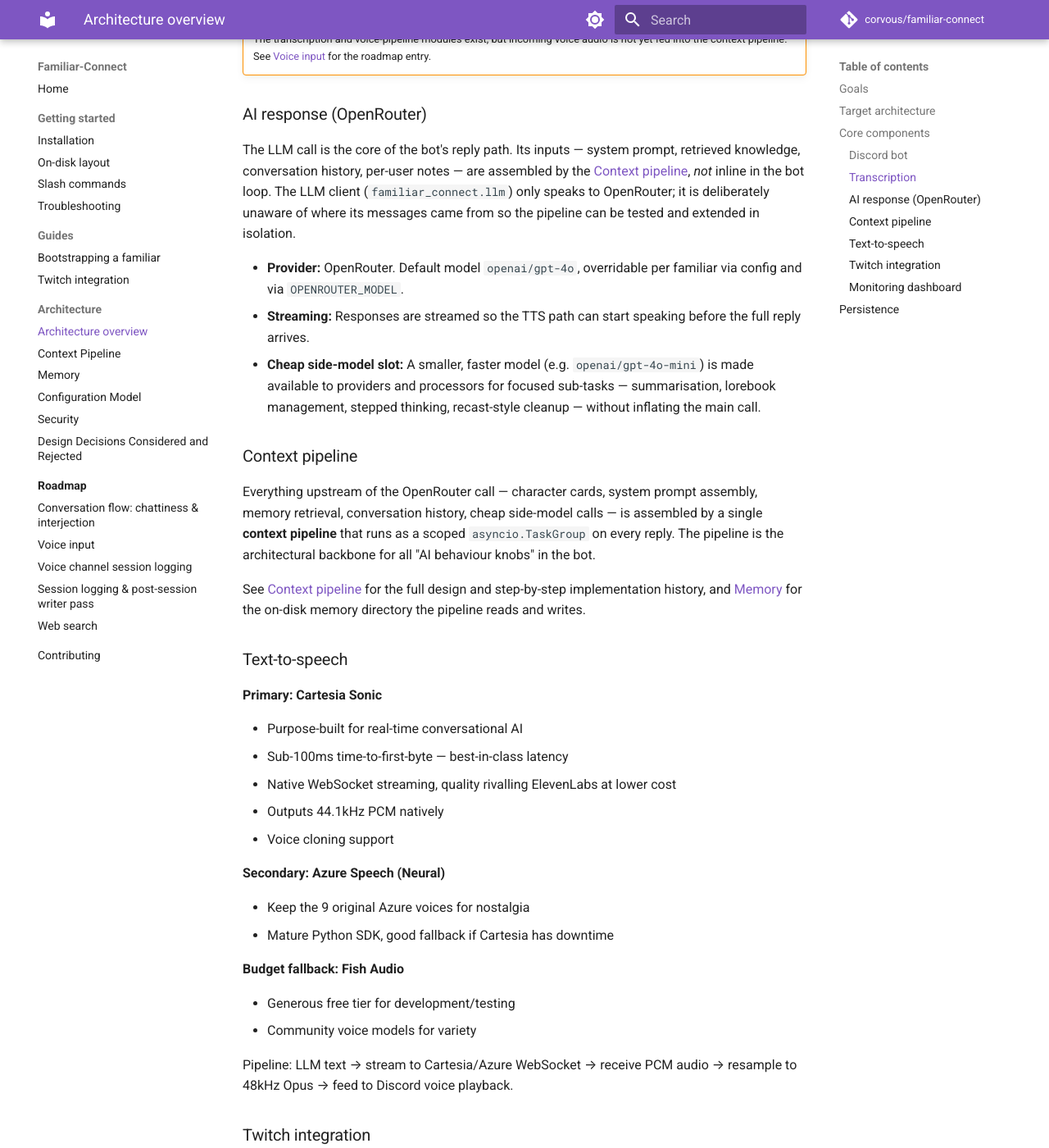
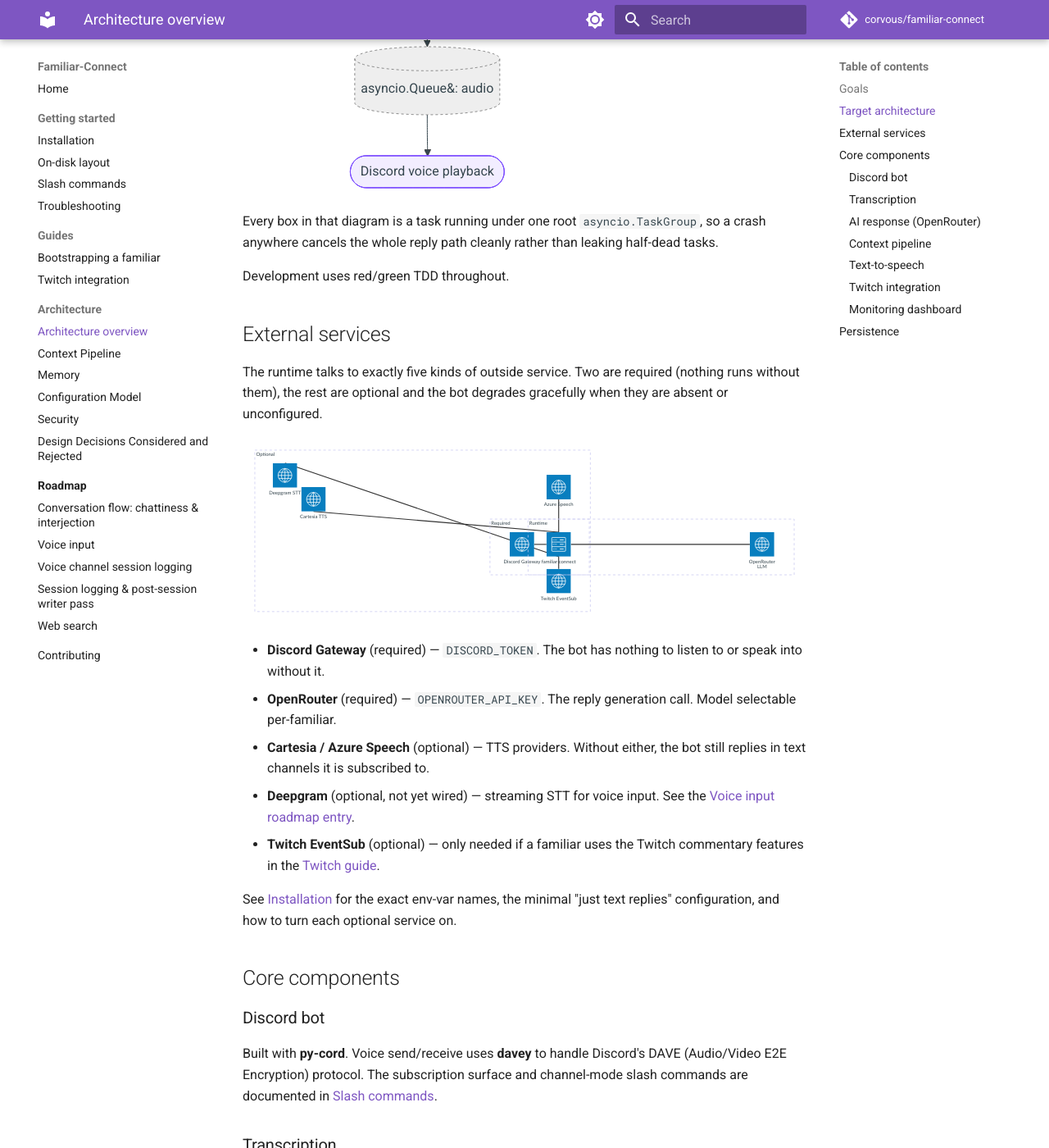
Before and after one commit to CorVous/Familiar-Connect, an MkDocs documentation site: the page built from docs/architecture/overview.md, in a window 1280 px wide and 1400 px high, scrolled down 1835 px. Shown: the whole window at 82% size. Built offline with MkDocs 1.6.1 and Material for MkDocs 9.7.7, drawn with Linux system fonts in a browser that asks for light colours; comment, search, counter and statistics services are not loaded; some of the changed text lies outside the part shown.

````diff
--- a/docs/architecture/overview.md
+++ b/docs/architecture/overview.md
@@ -32,25 +32,75 @@ All components run as coroutines within a single `asyncio` event
 loop, scoped by `asyncio.TaskGroup` for structured concurrency and
 clean cancellation (Python 3.13+):
 
-```
-Discord Voice → audio capture → asyncio.Queue
-                                      ↓
-                            Transcription (Deepgram streaming)
-                                      ↓
-                  asyncio.Queue (text) ← Twitch Events
-                                      ↓
-                    ConversationMonitor (chattiness + interjection)
-                                      ↓
-               Context pipeline (see Context pipeline page)
-                                      ↓
-                           OpenRouter (streaming)
-                                      ↓
-                              TTS (Cartesia / Azure) → Audio
-                                      ↓
-                    asyncio.Queue → Discord Voice Playback
+```mermaid
+flowchart TB
+    dv([Discord voice channel]) --> cap[Audio capture]
+    cap --> aq[(asyncio.Queue&#58; PCM)]
+    aq --> stt[Transcription<br/>Deepgram streaming]
+    stt --> tq[(asyncio.Queue&#58; text)]
+    tw([Twitch EventSub]) --> tq
+    tq --> cm[ConversationMonitor<br/>chattiness &amp; interjection]
+    cm --> cp[Context pipeline]
+    cp --> or[OpenRouter<br/>streaming completion]
+    or --> tts[TTS<br/>Cartesia / Azure]
+    tts --> oq[(asyncio.Queue&#58; audio)]
+    oq --> dvp([Discord voice playback])
+
+    classDef queue fill:#eee,stroke:#888,stroke-dasharray:3 3;
+    class aq,tq,oq queue;
 ```
 
+Every box in that diagram is a task running under one root
+`asyncio.TaskGroup`, so a crash anywhere cancels the whole reply path
+cleanly rather than leaking half-dead tasks.
+
 Development uses red/green TDD throughout.
+
+## External services
+
+The runtime talks to exactly five kinds of outside service. Two are
+required (nothing runs without them), the rest are optional and the
+bot degrades gracefully when they are absent or unconfigured.
+
+```mermaid
+architecture-beta
+    group runtime[Runtime]
+    service bot(server)[familiar connect] in runtime
+
+    group required[Required]
+    service discord(internet)[Discord Gateway] in required
+    service openrouter(internet)[OpenRouter LLM] in required
+
+    group optional[Optional]
+    service cartesia(internet)[Cartesia TTS] in optional
+    service azure(internet)[Azure Speech] in optional
+    service deepgram(internet)[Deepgram STT] in optional
+    service twitch(internet)[Twitch EventSub] in optional
+
+    bot:L -- R:discord
+    bot:R -- L:openrouter
+    bot:T -- B:cartesia
+    bot:T -- B:azure
+    bot:B -- T:deepgram
+    bot:B -- T:twitch
+```
+
+- **Discord Gateway** (required) — `DISCORD_TOKEN`. The bot has nothing
+  to listen to or speak into without it.
+- **OpenRouter** (required) — `OPENROUTER_API_KEY`. The reply
+  generation call. Model selectable per-familiar.
+- **Cartesia / Azure Speech** (optional) — TTS providers. Without
+  either, the bot still replies in text channels it is subscribed to.
+- **Deepgram** (optional, not yet wired) — streaming STT for voice
+  input. See the
+  [Voice input roadmap entry](../roadmap/voice-input.md).
+- **Twitch EventSub** (optional) — only needed if a familiar uses the
+  Twitch commentary features in the
+  [Twitch guide](../guides/twitch.md).
+
+See [Installation](../getting-started/installation.md) for the exact
+env-var names, the minimal "just text replies" configuration, and how
+to turn each optional service on.
 
 ## Core components
 
--- a/mkdocs.yml
+++ b/mkdocs.yml
@@ -39,7 +39,11 @@ markdown_extensions:
   - toc:
       permalink: true
   - pymdownx.details
-  - pymdownx.superfences
+  - pymdownx.superfences:
+      custom_fences:
+        - name: mermaid
+          class: mermaid
+          format: !!python/name:pymdownx.superfences.fence_code_format
   - pymdownx.tabbed:
       alternate_style: true
 
````
Also changed, not shown: docs/architecture/context-pipeline.md (+56 -0 lines).
